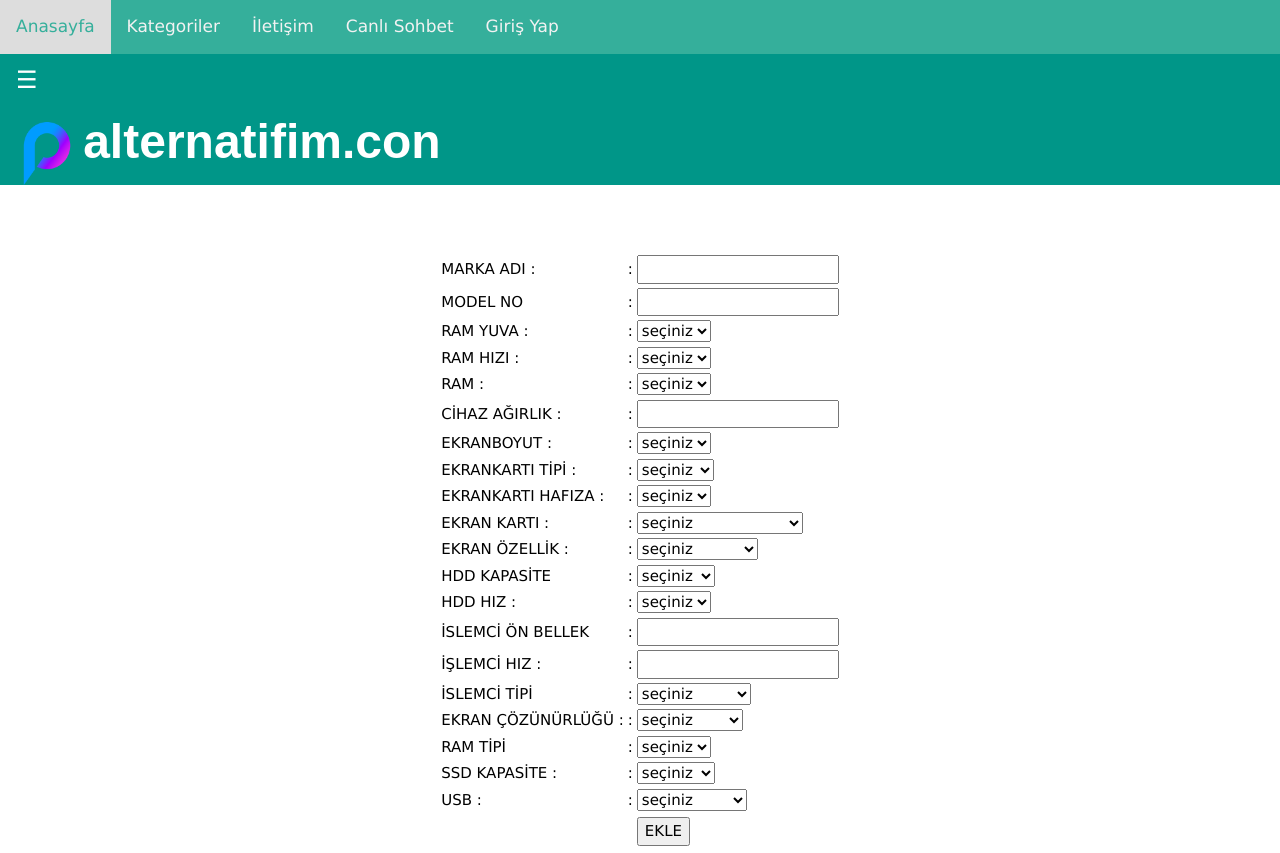
After one commit to ibrahimtosunoglu/YMU-313GrupWEB, a PHP site: page /webproje/Bilgisayarlarekle.php in a window 1280 px wide. The commit adds this page. Run offline with PHP 8.4, Linux system fonts and the light colour scheme; data that the repository does not hold is empty.

Commit message:
Bilgisayarlarekle yapıldı . bilgisayar düzenlendi

```diff
--- /dev/null
+++ b/webproje/Bilgisayarlarekle.php
@@ -0,0 +1,283 @@
+<?php include "baglanti.php"; ?>
+<?php include "baslik.php"; ?>
+
+<!DOCTYPE html>
+<html>
+<title>BİLGİSAYAR EKLE</title>
+<meta charset="UTF-8">
+<meta name="viewport" content="width=device-width, initial-scale=1">
+<link rel="stylesheet" href="https://www.w3schools.com/w3css/4/w3.css">
+<link rel='stylesheet' href='https://fonts.googleapis.com/css?family=Roboto'>
+<link rel="stylesheet" href="https://cdnjs.cloudflare.com/ajax/libs/font-awesome/4.7.0/css/font-awesome.min.css">
+
+<form action="" method="POST">
+    <table align="center">
+        </br>
+        </br>
+        </br>
+        <tr>
+            <td>MARKA ADI :</td>
+            <td>:</td>
+            <td><input type="text" name="markaadi"></td>
+        </tr>
+        <tr>
+            <td>MODEL NO</td>
+            <td>:</td>
+            <td><input type="text" name="modelno"></td>
+        </tr>
+        <tr>
+            <td>RAM YUVA :</td>
+            <td>:</td>
+            <td>
+                <select name="ramyuva">
+                    <option value="">seçiniz</option>
+                    <option value="1">1</option>
+                    <option value="2">2</option>
+                    <option value="3">3</option>
+                </select>
+            </td>
+        </tr>
+        <tr>
+            <td>RAM HIZI :</td>
+            <td>:</td>
+            <td>
+                <select name="ramhiz">
+                    <option value="">seçiniz</option>
+                    <option value="2133">2133</option>
+                    <option value="2400">2400</option>
+                    <option value="2600">2600</option>
+                </select>
+            </td>
+        </tr>
+        <tr>
+            <td>RAM :</td>
+            <td>:</td>
+            <td>
+                <select name="ram">
+                    <option value="">seçiniz</option>
+                    <option value="2">2</option>
+                    <option value="4">4</option>
+                    <option value="8">8</option>
+                    <option value="16">16</option>
+                </select>
+            </td>
+        </tr>
+        <tr>
+            <td>CİHAZ AĞIRLIK :</td>
+            <td>:</td>
+            <td><input type="text" name="agirlik"></td>
+        </tr>
+        <tr>
+            <td>EKRANBOYUT :</td>
+            <td>:</td>
+            <td>
+                <select name="ekranboyut">
+                    <option value="">seçiniz</option>
+                    <option value="15">15"</option>
+                    <option value="17">17"</option>
+                </select>
+            </td>
+        </tr>
+        <tr>
+            <td>EKRANKARTI TİPİ :</td>
+            <td>:</td>
+            <td>
+                <select name="ekrankartitipi">
+                    <option value="">seçiniz</option>
+                    <option value="GDDR5">GDDR5</option>
+                </select>
+            </td>
+        </tr>
+        <tr>
+            <td>EKRANKARTI HAFIZA :</td>
+            <td>:</td>
+            <td>
+                <select name="ekrankartihafiza">
+                    <option value="">seçiniz</option>
+                    <option value="2">2</option>
+                    <option value="3">3</option>
+                    <option value="4">4</option>
+                    <option value="6">6</option>
+                </select>
+            </td>
+        </tr>
+        <tr>
+            <td>EKRAN KARTI :</td>
+            <td>:</td>
+            <td>
+                <select name="ekrankarti">
+                    <option value="">seçiniz</option>
+                    <option value="NVIDA GTX 950">NVIDA GTX 950</option>
+                    <option value="NVIDA GTX 970">NVIDA GTX 970</option>
+                    <option value="NVIDA GTX 980">NVIDA GTX 980</option>
+                    <option value="NVIDA GTX 1050">NVIDA GTX 1050</option>
+                    <option value="NVIDA GTX 1050 Ti">NVIDA GTX 1050 Ti</option>
+                </select>
+            </td>
+        </tr>
+        <tr>
+            <td>EKRAN ÖZELLİK :</td>
+            <td>:</td>
+            <td>
+                <select name="ekranozellik">
+                    <option value="">seçiniz</option>
+                    <option value="Full HD LED">FULL HD LED</option>
+                    <option value="TN PANEL">TN PANEL</option>
+                    <option value="IPS">IPS</option>
+                </select>
+            </td>
+        </tr>
+        <tr>
+            <td>HDD KAPASİTE</td>
+            <td>:</td>
+            <td>
+                <select name="hddkapasite">
+                    <option value="">seçiniz</option>
+                    <option value="120">120 GB</option>
+                    <option value="320">320 GB</option>
+                    <option value="500">500 GB</option>
+                    <option value="750">750 GB</option>
+                    <option value="1">1 TB</option>
+                </select>
+            </td>
+        </tr>
+        <tr>
+            <td>HDD HIZ :</td>
+            <td>:</td>
+            <td>
+                <select name="hddhiz">
+                    <option value="">seçiniz</option>
+                    <option value="5400">5400</option>
+                    <option value="5600">5600</option>
+                    <option value="7200">7200</option>
+                </select>
+            </td>
+        </tr>
+        <tr>
+            <td>İSLEMCİ ÖN BELLEK</td>
+            <td>:</td>
+            <td><input type="text" name="islemcicache"></td>
+        </tr>
+        <tr>
+            <td>İŞLEMCİ HIZ :</td>
+            <td>:</td>
+            <td><input type="text" name="islemcihiz"></td>
+        </tr>
+        <tr>
+            <td>İSLEMCİ TİPİ</td>
+            <td>:</td>
+            <td>
+                <select name="islemcitip">
+                    <option value="">seçiniz</option>
+                    <option value="Intel Core i3">Intel Core i3</option>
+                    <option value="Intel Core i5">Intel Core i5</option>
+                    <option value="Intel Core i7">Intel Core i7</option>
+                </select>
+            </td>
+        </tr>
+        <tr>
+            <td>EKRAN ÇÖZÜNÜRLÜĞÜ :</td>
+            <td>:</td>
+            <td>
+                <select name="ekrancozunurluk">
+                    <option value="">seçiniz</option>
+                    <option value="1280*720">1280*720</option>
+                    <option value="1920*1080">1920*1080</option>
+                </select>
+            </td>
+        </tr>
+        <tr>
+            <td>RAM TİPİ</td>
+            <td>:</td>
+            <td>
+                <select name="ramtipi">
+                    <option value="">seçiniz</option>
+                    <option value="DDR3">DDR3</option>
+                    <option value="DDR4">DDR4</option>
+                </select>
+            </td>
+        </tr>
+        <tr>
+            <td>SSD KAPASİTE :</td>
+            <td>:</td>
+            <td>
+                <select name="ssdkapasite">
+                    <option value="">seçiniz</option>
+                    <option value="128">128 GB</option>
+                    <option value="240">240 GB</option>
+                    <option value="256">256 GB</option>
+                    <option value="500">500 GB</option>
+                    <option value="1000">1 TB</option>
+                </select>
+            </td>
+        </tr>
+        <tr>
+            <td>USB :</td>
+            <td>:</td>
+            <td>
+                <select name="usb">
+                    <option value="">seçiniz</option>
+                    <option value="3 x USB 3.0">3 x USB 3.0</option>
+                    <option value="2 x USB 3.0">2 x USB 3.0</option>
+                    <option value="1 x USB 3.0">1 x USB 3.0</option>
+                    <option value="USB 2.0">USB 2.0</option>
+                </select>
+            </td>
+        </tr>
+        <tr>
+        </tr>
+
+        <tr>
+            <td></td>
+            <td></td>
+            <td><input type="submit" value="EKLE"></td>
+        </tr>
+        <tr>
+            <td></td>
+        </tr>
+    </table>
+
+
+    <?php
+
+  if(isset($_POST["markaadi"])) {
+        $markaadi = $_POST["markaadi"];
+        $modelno = $_POST["modelno"];
+        $ramyuva = $_POST["ramyuva"];
+        $ramhiz = $_POST["ramhiz"];
+        $ram = $_POST["ram"];
+        $agirlik = $_POST["agirlik"];
+        $ekranboyut = $_POST["ekranboyut"];
+        $ekrankartitipi = $_POST["ekrankartitipi"];
+        $ekrankartihafiza = $_POST["ekrankartihafiza"];
+        $ekrankarti = $_POST["ekrankarti"];
+        $ekranozellik = $_POST["ekranozellik"];
+        $hddkapasite = $_POST["hddkapasite"];
+        $hddhiz = $_POST["hddhiz"];
+        $islemcicache = $_POST["islemcicache"];
+        $islemcihiz = $_POST["islemcihiz"];
+        $islemcitip = $_POST["islemcitip"];
+        $ekrancozunurluk = $_POST["ekrancozunurluk"];
+        $ramtipi = $_POST["ramtipi"];
+        $ssdkapasite = $_POST["ssdkapasite"];
+        $usb = $_POST["usb"];
+
+        if (!$markaadi || !$modelno || !$ramyuva || !$ramhiz || !$ram || !$agirlik || !$ekranboyut || !$ekrankartitipi || !$ekrankartihafiza || !$ekrankarti || !$ekranozellik || !$hddkapasite || !$hddhiz || !$islemcicache || !$islemcihiz || !$islemcitip || !$ekrancozunurluk || !$ramtipi || !$ssdkapasite || !$usb) {
+           echo "BOŞ ALAN BIRAKMAYINIZ ";
+        } else {
+           // if(  ($baglanti->query("SELECT markaadi FROM bilgisayar")==$markaadi ) && ($baglanti->query("SELECT modelno FROM bilgisayar")==$modelno) ) {
+
+             //   echo "Bu model zaten kayıtlı";
+
+           // }
+            $ekle=$baglanti->query("INSERT INTO bilgisayar(markaadi,modelno,ramyuva,ramhizi,ram,cihazagirlik,ekranboyut,ekrankartitipi,ekrankartihafiza,ekrankarti,ekranozellik,hddkapasite,hddhiz,islemcicache,islemcihiz,islemcitip,ekrancozunurluk,ramtipi,ssdkapasite,usb) VALUES('$markaadi','$modelno','$ramyuva','$ramhiz','$ram','$agirlik','$ekranboyut','$ekrankartitipi','$ekrankartihafiza','$ekrankarti','$ekranozellik','$hddkapasite','$hddhiz','$islemcicache','$islemcihiz','$islemcitip','$ekrancozunurluk','$ramtipi','$ssdkapasite','$usb')", PDO::FETCH_ASSOC);
+            if($ekle){
+                echo "BAŞARIYLA EKLENDİ";
+            }
+            else{
+                echo "eklenmedi";
+            }
+        }
+    }
+
+    ?>
--- a/webproje/bilgisayar.php
+++ b/webproje/bilgisayar.php
@@ -20,7 +20,7 @@
 
             <div class="w3-white w3-text-grey w3-card-4">
                 <div class="w3-display-container">
-                        <img src="bilgisayarresim/1.jpg" style="width:50%">
+                        <img src="fotolar/bilgisayarresim/1.jpg" style="width:50%">
                     <br>
                     <br>
                      <div class="w3-display-bottomleft w3-container w3-text-black">
```
Also changed, not shown: webproje/fotolar/bilgisayarresim/1.jpg (renamed from webproje/bilgisayarresim/1.jpg).
